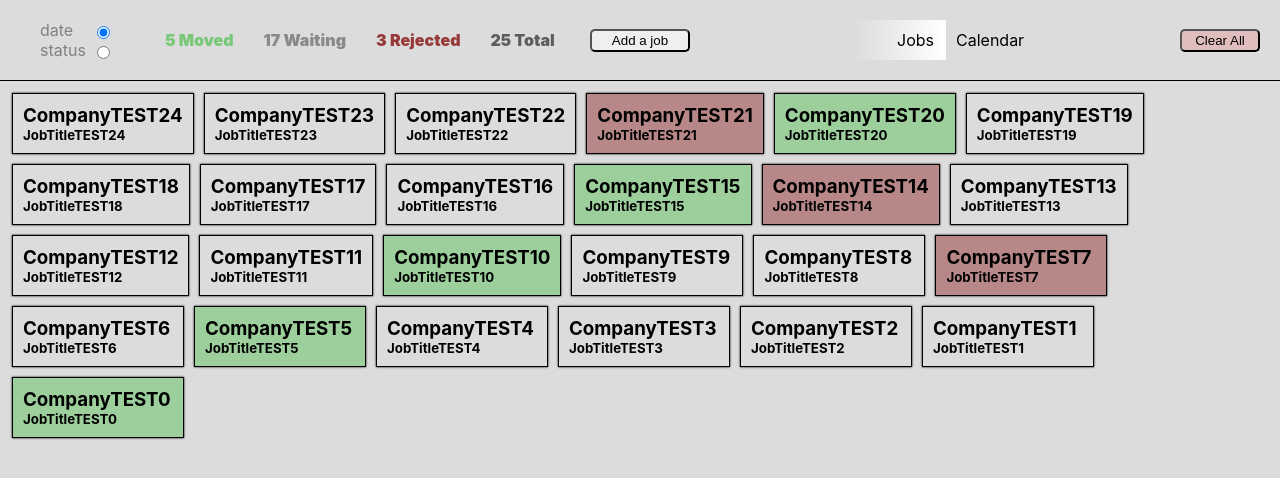
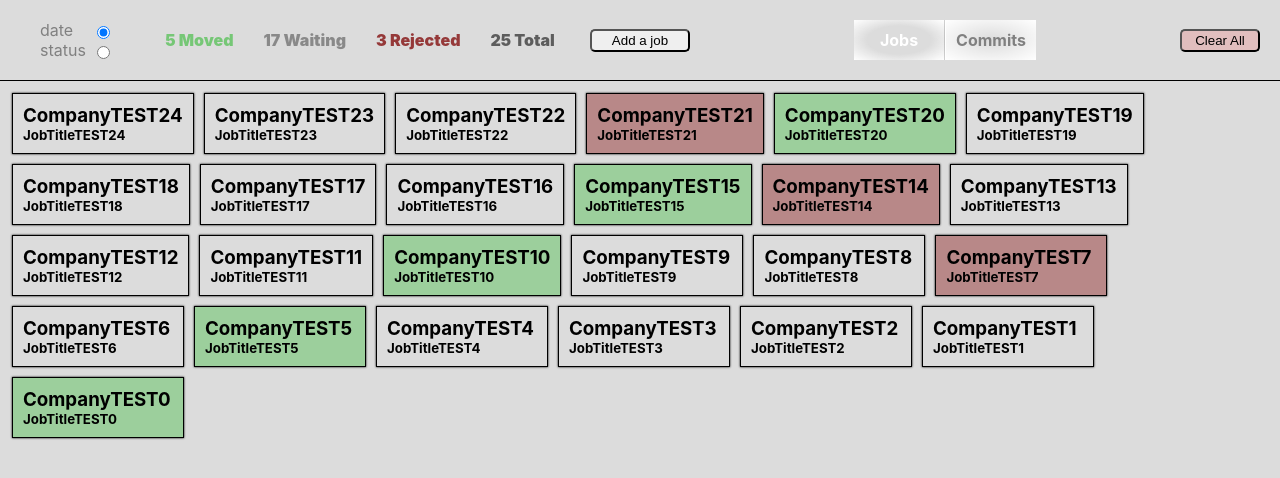
Before and after one commit to saeedet/job-tracker, a React (Create React App) app: page / in a window 1280 px wide. Shown: the top 478 px of the page. Built offline with nearby package versions, Linux system fonts and the light colour scheme.

Commit message:
fromnow added

```diff
--- a/package.json
+++ b/package.json
@@ -12,6 +12,7 @@
     "@types/node": "^12.20.27",
     "@types/react": "^17.0.27",
     "@types/react-dom": "^17.0.9",
+    "fromnow": "^3.0.1",
     "html-react-parser": "^1.4.0",
     "react": "^17.0.2",
     "react-dom": "^17.0.2",
--- a/src/App.tsx
+++ b/src/App.tsx
@@ -9,7 +9,6 @@ import { useContextProvider } from "./context/StateProvider";
 import Modal from "./Modal";
 import { Job } from "./types/JobTypes";
 import { giveMeDumyData } from "./utils/utils";
-import { giveMeYearArray } from "./utils/utils";
 
 function App() {
   const [displayInput, setDisplayInput] = useState<boolean>(false);
--- a/src/components/GithubTracker.tsx
+++ b/src/components/GithubTracker.tsx
@@ -45,7 +45,9 @@ const GithubTracker: React.FC<Props> = ({ jobs }) => {
                 className="calendar__day"
                 style={{
                   backgroundColor: day[4]
-                    ? `var(--color-day-L${day[4] > 4 ? "4" : day[4]}-bg)`
+                    ? `var(--color-day-L${
+                        day[4] > 10 ? "5" : day[4] > 4 ? "4" : day[4]
+                      }-bg)`
                     : "#ebedf0",
                 }}
               >
--- a/src/components/Header.tsx
+++ b/src/components/Header.tsx
@@ -95,7 +95,7 @@ const Header: React.FC<Props> = ({ setDisplayInput, setJobs, jobs }) => {
             }`}
             onClick={() => handleTabChange("calendar")}
           >
-            Calendar
+            Commits
           </div>
         </div>
         <button onClick={() => setJobs([])}>Clear All</button>
--- a/src/components/JobDetails.tsx
+++ b/src/components/JobDetails.tsx
@@ -5,6 +5,7 @@ import parse from "html-react-parser";
 import { CKEditor } from "@ckeditor/ckeditor5-react";
 import ClassicEditor from "@ckeditor/ckeditor5-build-classic";
 import { changeStatus, changeText, deleteJob } from "../utils/utils";
+import fromnow from "fromnow";
 
 interface Props {
   setJobs: React.Dispatch<React.SetStateAction<Job[] | []>>;
@@ -74,7 +75,9 @@ const JobDetails: React.FC<Props> = ({
           <h1>{thisJob[0].company}</h1>
           <h4>{thisJob[0].title}</h4>
           <span>
-            applied on {new Date(thisJob[0].date).toLocaleDateString()}
+            {/* applied on {new Date(thisJob[0].date).toLocaleDateString()} */}
+            applied on
+            {fromnow(thisJob[0].date, { and: true, suffix: true, max: 2 })}
           </span>
         </div>
         <div className="jobDetails__headerButtons">
--- a/src/components/styles/Calendar.css
+++ b/src/components/styles/Calendar.css
@@ -61,6 +61,7 @@
   --color-day-L2-bg: #40c463;
   --color-day-L3-bg: #30a14e;
   --color-day-L4-bg: #216e39;
+  --color-day-L5-bg: #18532b;
 }
 .calendar__day__info {
   padding: 5px 10px;
--- a/src/components/styles/Header.css
+++ b/src/components/styles/Header.css
@@ -11,7 +11,6 @@
   flex: 1;
   display: flex;
   align-items: center;
-
   height: 100%;
 }
 .header__leftInputs {
@@ -91,24 +90,36 @@
   cursor: pointer;
 }
 .jobs__tab {
-  border-right: 1px solid white;
+  color: gray;
+  font-weight: bold;
+  border-right: 1px solid rgba(128, 128, 128, 0.363);
   display: flex;
-  justify-content: flex-end;
+  justify-content: center;
+  /* background-image: radial-gradient(to center, white, transparent); */
+  background-image: radial-gradient(transparent, white);
 }
 .calendar__tab {
+  color: gray;
+  font-weight: bold;
   border-left: 1px solid white;
+  background-image: radial-gradient(transparent, white);
   display: flex;
-  justify-content: flex-start;
+  justify-content: center;
 }
 .jobs__tab:hover,
 .calendar__tab:hover {
   color: white;
 }
 .calendar__tab__selected {
-  background-image: linear-gradient(to right, white, transparent);
+  color: white;
+  background-image: radial-gradient(transparent, transparent, white);
+  /* border: 1px solid white; */
 }
+
 .jobs__tab__selected {
-  background-image: linear-gradient(to left, white, transparent);
+  color: white;
+  background-image: radial-gradient(transparent, transparent, white);
+  /* border: 1px solid white; */
 }
 .header__middle {
   padding: 0 20px;
```
Also changed, not shown: 1 other file (tests, documents, lock files or other folders).
